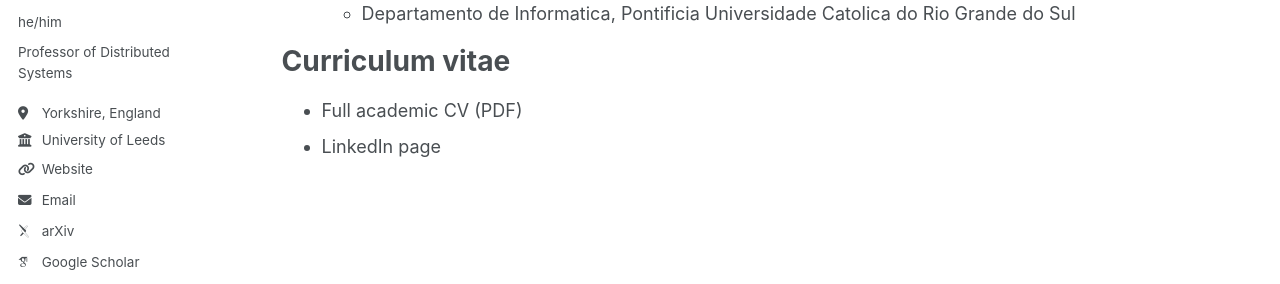
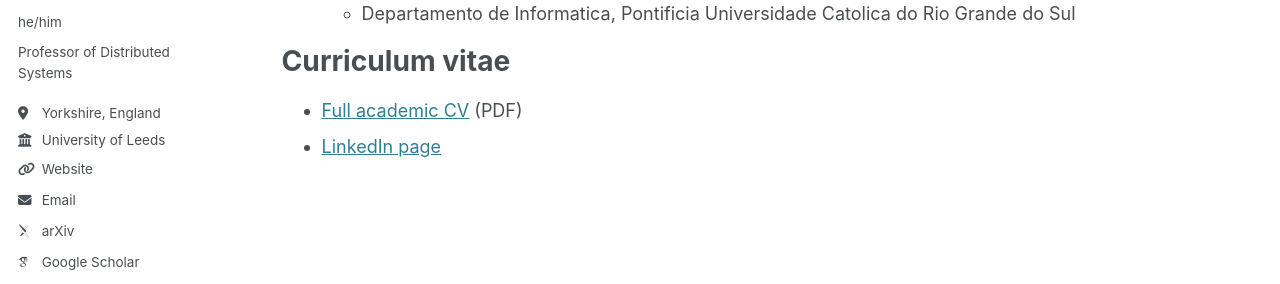
Before and after one commit to indrusiak/indrusiak.github.io, a Jekyll site: the page built from _pages/cv.md, in a window 1280 px wide and 900 px high, scrolled down 505 px. Shown: the part 332-616 px from the top of the window. Built offline with Jekyll 4.4.1, drawn with Linux system fonts in a browser that asks for light colours; some web fonts are replaced; part of the change alters nothing that is shown.

Commit message:
Update cv.md

```diff
--- a/_pages/cv.md
+++ b/_pages/cv.md
@@ -41,5 +41,5 @@ Work experience
 
 Curriculum vitae
 ======
-* Full academic CV (PDF)
-* LinkedIn page
+* [Full academic CV](/files/IndrusiakCV.pdf) (PDF)
+* [LinkedIn page](https://www.linkedin.com/in/indrusiak/)
```
